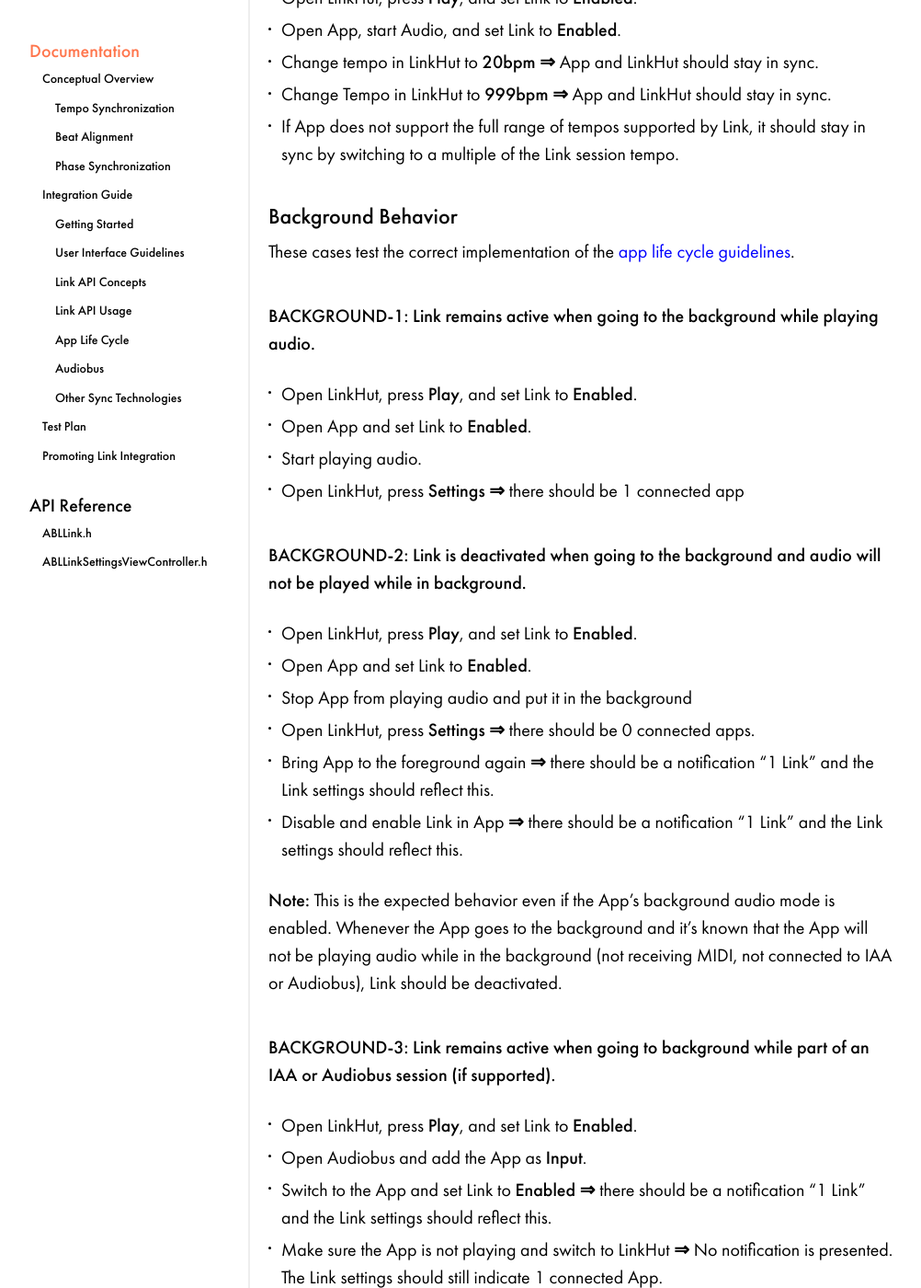
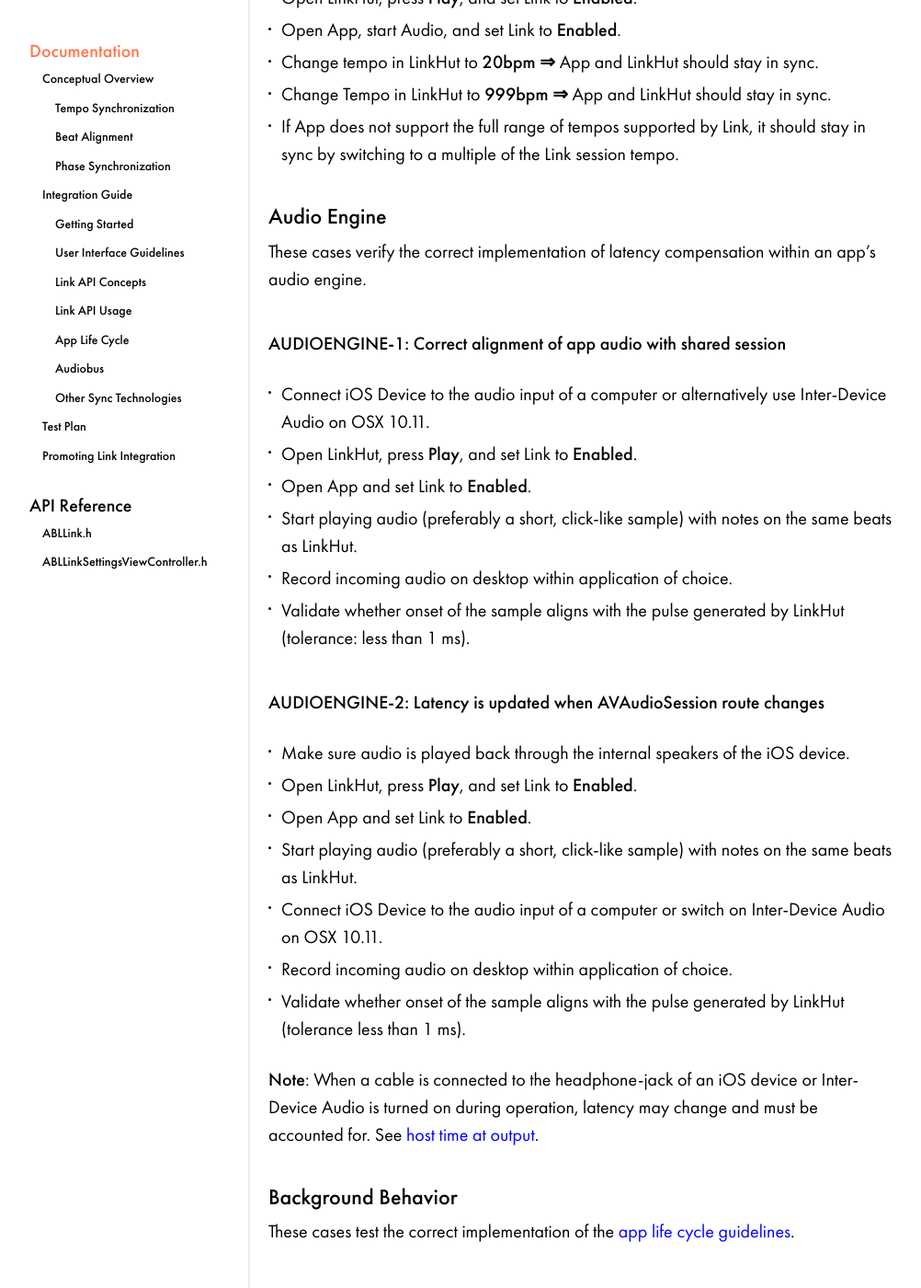
Before and after one commit to Ableton/ableton.github.io, a Jekyll site: the page built from linkkit/index.md, in a window 1280 px wide and 1400 px high, scrolled down 14658 px. Shown: the whole window at 92% size, without its empty margins (8-1010 px from the left). Built offline with Jekyll 4.4.1, drawn with Linux system fonts in a browser that asks for light colours.

Commit message:
Add audio engine test cases
These test correct latency compensation in the app.

```diff
--- a/linkkit/index.md
+++ b/linkkit/index.md
@@ -204,6 +204,31 @@ Below are a set of user interactions that are expected to work consistently acro
 - Change Tempo in LinkHut to **999bpm** **&rArr;** App and LinkHut should stay in sync.
 - If App does not support the full range of tempos supported by Link, it should stay in sync by switching to a multiple of the Link session tempo.
 
+### Audio Engine
+
+These cases verify the correct implementation of latency compensation within an app's audio engine.
+
+#### AUDIOENGINE-1: Correct alignment of app audio with shared session
+
+  - Connect iOS Device to the audio input of a computer or alternatively use Inter-Device   Audio on OSX 10.11.
+  - Open LinkHut, press **Play**, and set Link to **Enabled**.
+  - Open App and set Link to **Enabled**.
+  - Start playing audio (preferably a short, click-like sample) with notes on the same beats as LinkHut.
+  - Record incoming audio on desktop within application of choice.
+  - Validate whether onset of the sample aligns with the pulse generated by LinkHut (tolerance: less than 1 ms).
+
+#### AUDIOENGINE-2: Latency is updated when AVAudioSession route changes
+
+  - Make sure audio is played back through the internal speakers of the iOS device.
+  - Open LinkHut, press **Play**, and set Link to **Enabled**.
+  - Open App and set Link to **Enabled**.
+  - Start playing audio (preferably a short, click-like sample) with notes on the same beats as LinkHut.
+  - Connect iOS Device to the audio input of a computer or switch on Inter-Device Audio on OSX 10.11.
+  - Record incoming audio on desktop within application of choice.
+  - Validate whether onset of the sample aligns with the pulse generated by LinkHut (tolerance less than 1 ms).
+
+**Note**: When a cable is connected to the headphone-jack of an iOS device or Inter-Device Audio is turned on during operation, latency may change and must be accounted for. See [host time at output](#host-time-at-output).
+
 ### Background Behavior
 
 These cases test the correct implementation of the [app life cycle guidelines](#app-life-cycle).
```
